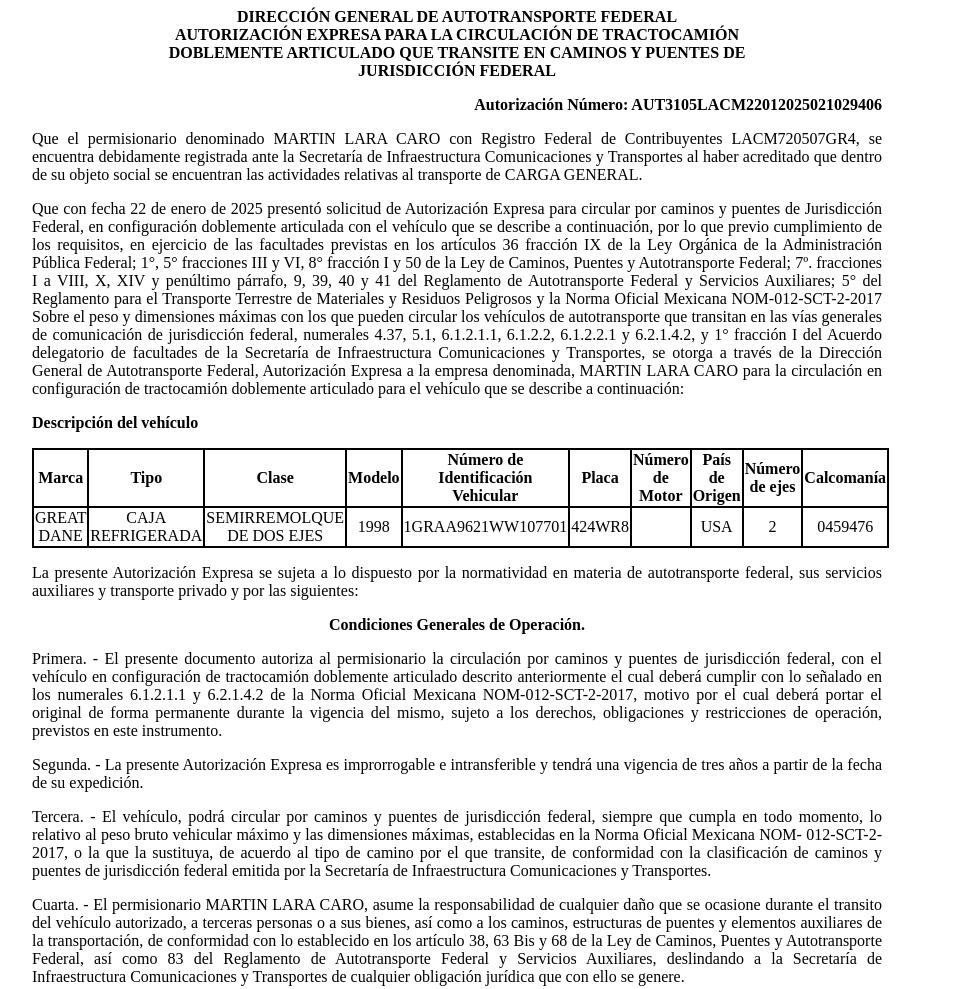
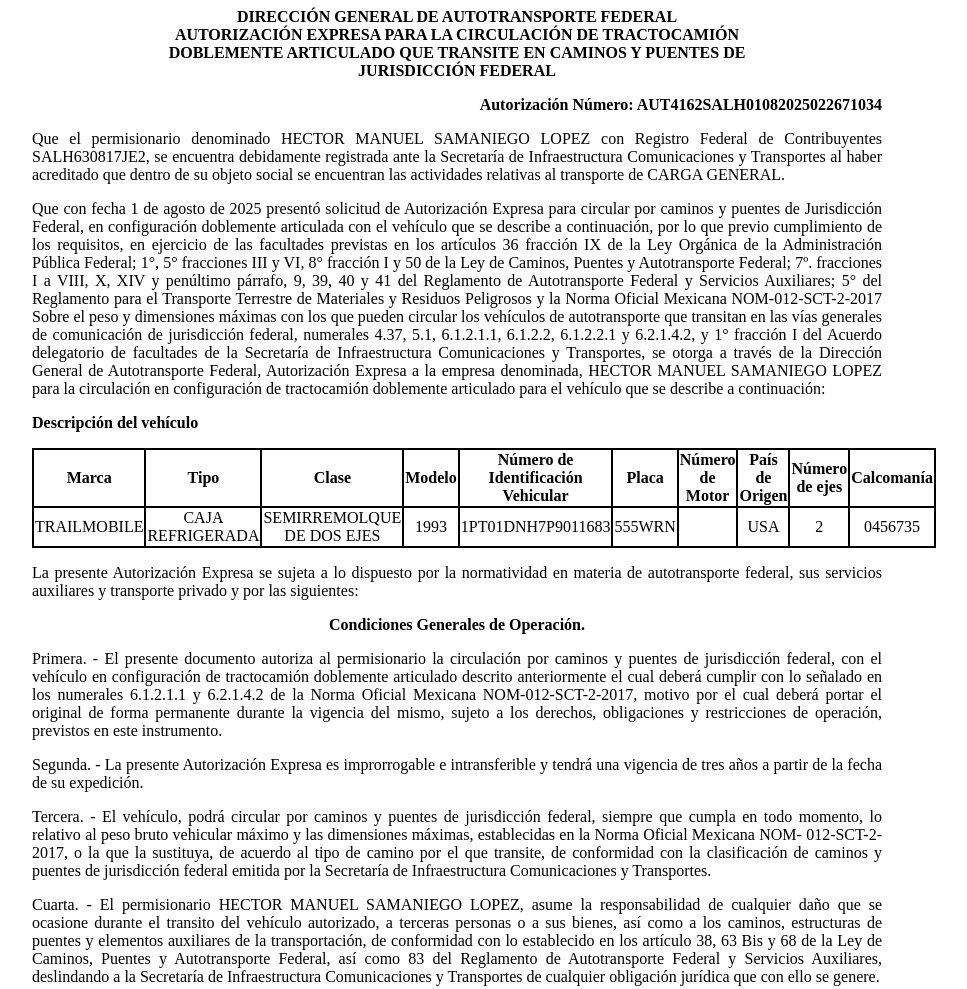
Before and after one commit to app-sct1/ConsultaAutDobleRemolque-folio-0277104, a plain HTML site: page index.html in a window 1280 px wide. Shown: the top 989 px of the page, without its empty margins (183-1150 px from the left). Drawn offline with Linux system fonts and the light colour scheme.

Commit message:
index.html

```diff
--- a/index.html
+++ b/index.html
@@ -75,19 +75,19 @@
 						<p class="sinMargen">DOBLEMENTE ARTICULADO QUE TRANSITE EN CAMINOS Y PUENTES DE</p>
 						<p class="sinMargen">JURISDICCIÓN FEDERAL</p>
 					</div>
-<p class="derechaNegro">Autorización Número: AUT3105LACM22012025021029406</p>
+<p class="derechaNegro">Autorización Número: AUT4162SALH01082025022671034</p>
 
 					<p class="justificado">Que el permisionario denominado
-						MARTIN LARA CARO con Registro Federal de
-						Contribuyentes LACM720507GR4, se encuentra
+						HECTOR MANUEL SAMANIEGO LOPEZ con Registro Federal de
+						Contribuyentes SALH630817JE2, se encuentra
 						debidamente registrada ante la Secretaría de Infraestructura
 						Comunicaciones y Transportes al haber acreditado que dentro de su
 						objeto social se encuentran las actividades relativas al
 						transporte de CARGA GENERAL.</p>
 
 
-					<p class="justificado">Que con fecha 22 de
-						enero de 2025 presentó
+					<p class="justificado">Que con fecha 1 de
+						agosto de 2025 presentó
 						solicitud de Autorización Expresa para circular por caminos y
 						puentes de Jurisdicción Federal, en configuración doblemente
 						articulada con el vehículo que se describe a continuación, por lo
@@ -107,7 +107,7 @@
 						facultades de la Secretaría de Infraestructura Comunicaciones y
 						Transportes, se otorga a través de la
 						Dirección General de Autotransporte Federal, Autorización Expresa a la
-						empresa denominada, MARTIN LARA CARO para la
+						empresa denominada, HECTOR MANUEL SAMANIEGO LOPEZ para la
 						circulación en configuración de tractocamión doblemente articulado
 						para el vehículo que se describe a continuación:</p>
 
@@ -128,16 +128,16 @@
 							<th class="borde">Calcomanía</th>
 						</tr>
 						<tr class="borde">
-							<td class="borde">GREAT DANE</td>
+							<td class="borde">TRAILMOBILE</td>
 							<td class="borde">CAJA REFRIGERADA</td>
 							<td class="borde">SEMIRREMOLQUE DE DOS EJES</td>
-							<td class="borde">1998</td>
-							<td class="borde">1GRAA9621WW107701</td>
-							<td class="borde">424WR8</td>
+							<td class="borde">1993</td>
+							<td class="borde">1PT01DNH7P9011683</td>
+							<td class="borde">555WRN</td>
 							<td class="borde"></td>
 							<td class="borde">USA</td>
 							<td class="borde">2</td>
-							<td class="borde">0459476</td>
+							<td class="borde">0456735</td>
 						</tr>
 
 					</tbody></table>
@@ -175,7 +175,7 @@
 						Secretaría de Infraestructura Comunicaciones y Transportes.</p>
 
 					<p class="justificado">Cuarta. - El permisionario
-						MARTIN LARA CARO, asume la responsabilidad de
+						HECTOR MANUEL SAMANIEGO LOPEZ, asume la responsabilidad de
 						cualquier daño que se ocasione durante el transito del vehículo
 						autorizado, a terceras personas o a sus bienes, así como a los
 						caminos, estructuras de puentes y elementos auxiliares de la
@@ -389,11 +389,4 @@
 							correspondiente conforme lo establecido en los artículos 244, 247
 							y los que resulten aplicables, del Código Penal Federal.</li>
 					</ol>
-
-
-			</div>
-
-
-
-
 </body></html>
```
